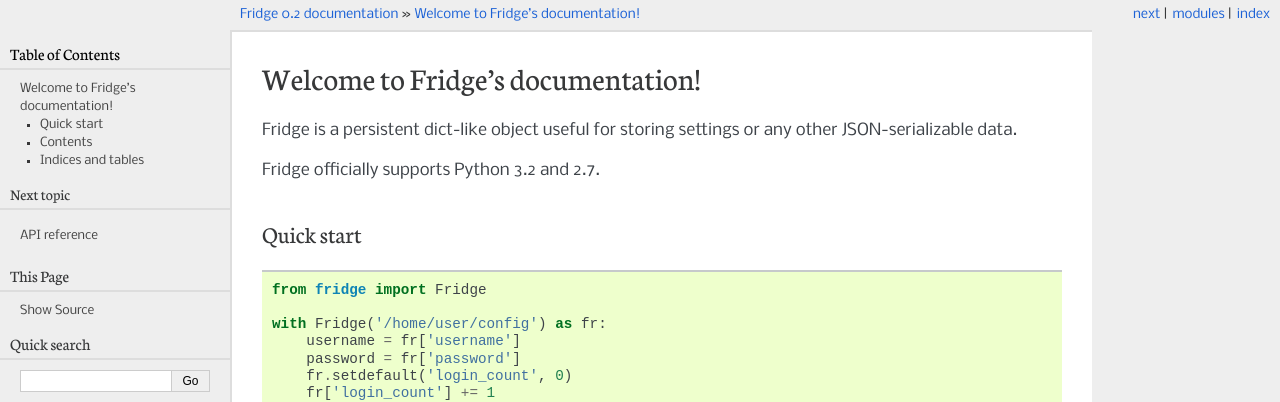
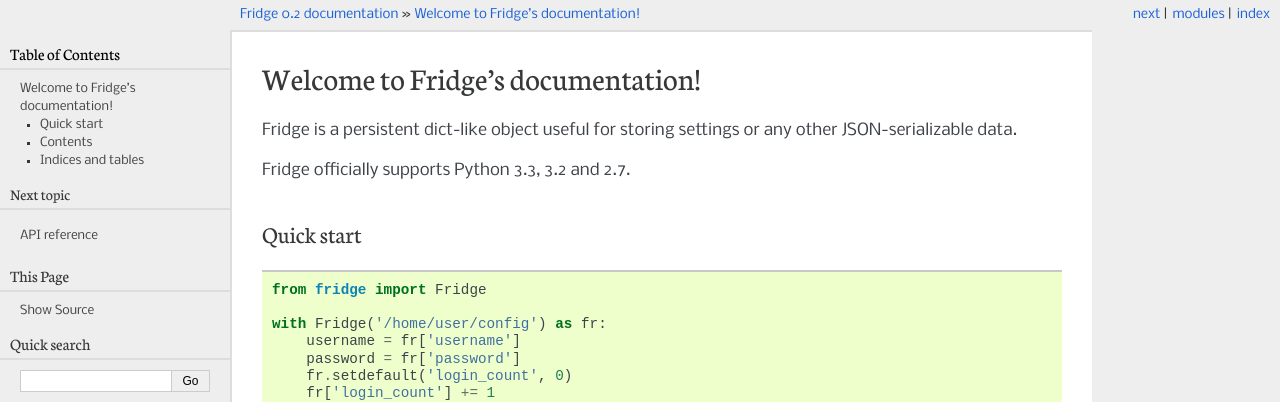
Before and after one commit to swarmer/fridge, a Sphinx documentation site: the page built from doc/index.rst, in a window 1280 px wide. Shown: the top 402 px of the page. Built offline with Sphinx 7.4.7, drawn with Linux system fonts in a browser that asks for light colours.

Commit message:
Add Python 3.3

```diff
--- a/README.rst
+++ b/README.rst
@@ -4,7 +4,7 @@ Fridge
 .. image:: https://secure.travis-ci.org/swarmer/fridge.png?branch=master
 Fridge is a persistent dict-like object that uses JSON to store its contents.
 
-Fridge officially supports Python 3.2 and 2.7.
+Fridge officially supports Python 3.3, 3.2 and 2.7.
 
 Quick start
 ===========
--- a/doc/index.rst
+++ b/doc/index.rst
@@ -8,7 +8,7 @@ Welcome to Fridge's documentation!
 Fridge is a persistent dict-like object useful for storing settings
 or any other JSON-serializable data.
 
-Fridge officially supports Python 3.2 and 2.7.
+Fridge officially supports Python 3.3, 3.2 and 2.7.
 
 
 Quick start
--- a/setup.py
+++ b/setup.py
@@ -17,4 +17,5 @@ setup(name='Fridge',
             'Programming Language :: Python :: 2.7',
             'Programming Language :: Python :: 3',
             'Programming Language :: Python :: 3.2',
+            'Programming Language :: Python :: 3.3',
             'Topic :: Software Development :: Libraries :: Python Modules'])
```
Also changed, not shown: .travis.yml.
